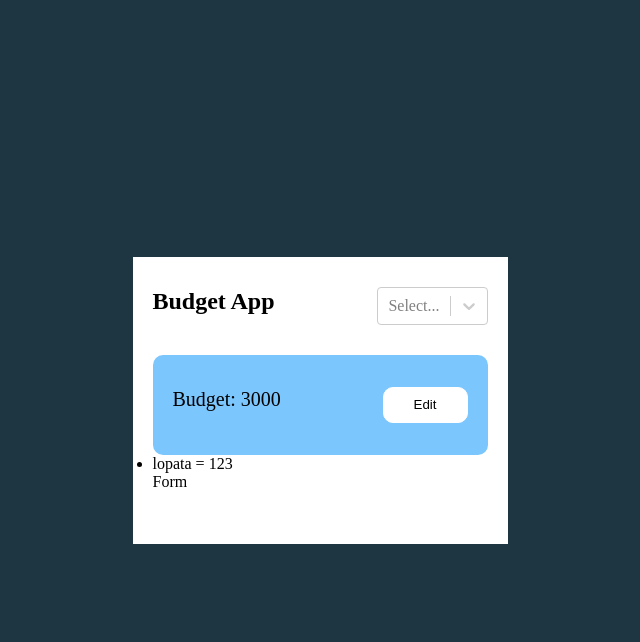
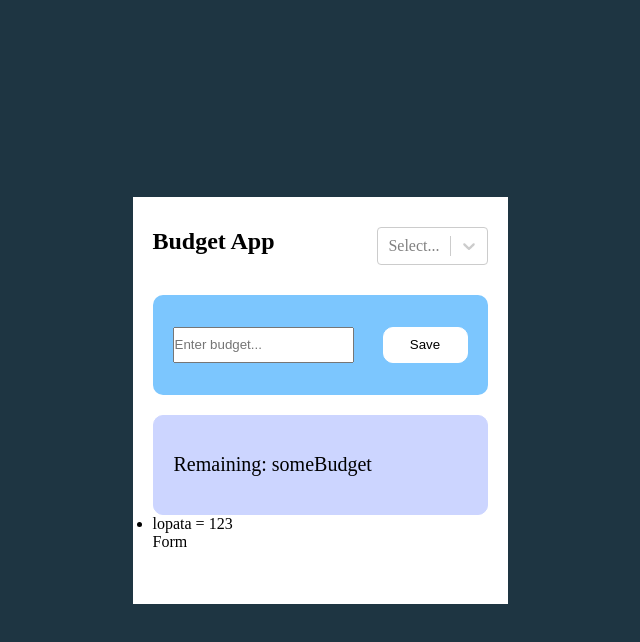
Before and after one commit to KonstantinEw/react-budget-app, a React (Create React App) app: page / in a window 1280 px wide. Both pictures are taken after a click on the button "Edit". Shown: the top 642 px of the page, without its empty margins (320-960 px from the left). Built offline with nearby package versions, Linux system fonts and the light colour scheme.

Commit message:
add(PROJ-4): added TotalBudget & BudgetRemaining

```diff
--- a/src/components/Budget/Budget.tsx
+++ b/src/components/Budget/Budget.tsx
@@ -2,6 +2,7 @@ import { TotalBudget } from "../TotalBudget/TotalBudget";
 import { CustomSelect } from "../Select/CustomSelect";
 import { Title } from "../Title/Title";
 import { TitleWrapper } from "./styles";
+import { BudgetRemaining } from "../BudgetRemaining/BudgetRemaining";
 
 export const Budget = () => {
   return (
@@ -11,6 +12,7 @@ export const Budget = () => {
         <CustomSelect />
       </TitleWrapper>
       <TotalBudget />
+      <BudgetRemaining />
     </div>
   );
 };
--- /dev/null
+++ b/src/components/BudgetRemaining/BudgetRemaining.tsx
@@ -0,0 +1,24 @@
+import { useState } from "react";
+import { StyledBudgetOverspending, StyledBudgetRemaining } from "./style";
+
+export const BudgetRemaining = () => {
+  const [isOverspending, setIsOverspending] = useState(false);
+
+  const handleOverspending = () => {
+    setIsOverspending(true);
+  };
+
+  return (
+    <>
+      {!isOverspending ? (
+        <StyledBudgetRemaining>
+          <p>Remaining: someBudget</p>
+        </StyledBudgetRemaining>
+      ) : (
+        <StyledBudgetOverspending>
+          <p>Overspending by someBudget</p>
+        </StyledBudgetOverspending>
+      )}
+    </>
+  );
+};
--- /dev/null
+++ b/src/components/BudgetRemaining/style.ts
@@ -0,0 +1,18 @@
+import styled from "styled-components";
+
+export const StyledBudgetRemaining = styled.div`
+  width: 335px;
+  height: 100px;
+  background: #ccd5ff;
+  border: 1px solid #ccd5ff;
+  border-radius: 10px;
+  padding: 36px 20px 40px 20px;
+  font-style: normal;
+  font-weight: 500;
+  font-size: 20px;
+  line-height: 24px;
+`;
+
+export const StyledBudgetOverspending = styled(StyledBudgetRemaining)`
+  background: #ff0000;
+`;
--- a/src/components/TotalBudget/TotalBudget.tsx
+++ b/src/components/TotalBudget/TotalBudget.tsx
@@ -1,11 +1,29 @@
-import React from "react";
+import { useState } from "react";
 import { StyledButton, TotalBudgetWrapper } from "./styles";
 
 export const TotalBudget = () => {
+  const [isEditMode, setIsEditMode] = useState(false);
+
+  const handleEdit = () => {
+    setIsEditMode(true);
+  };
+
+  const handleSave = () => {
+    setIsEditMode(false);
+  };
   return (
     <TotalBudgetWrapper>
-      <p>Budget: 3000</p>
-      <StyledButton>Edit</StyledButton>
+      {!isEditMode ? (
+        <>
+          <p>Budget: 3000</p>
+          <StyledButton onClick={handleEdit}>Edit</StyledButton>
+        </>
+      ) : (
+        <>
+          <input type="text" placeholder="Enter budget..." />
+          <StyledButton onClick={handleSave}>Save</StyledButton>
+        </>
+      )}
     </TotalBudgetWrapper>
   );
 };
--- a/src/components/TotalBudget/styles.ts
+++ b/src/components/TotalBudget/styles.ts
@@ -6,6 +6,7 @@ export const TotalBudgetWrapper = styled.div`
   background: #7cc6fe;
   border-radius: 10px;
   padding: 32px 20px 32px 20px;
+  margin-bottom: 20px;
   display: flex;
   justify-content: space-between;
   font-style: normal;
```
